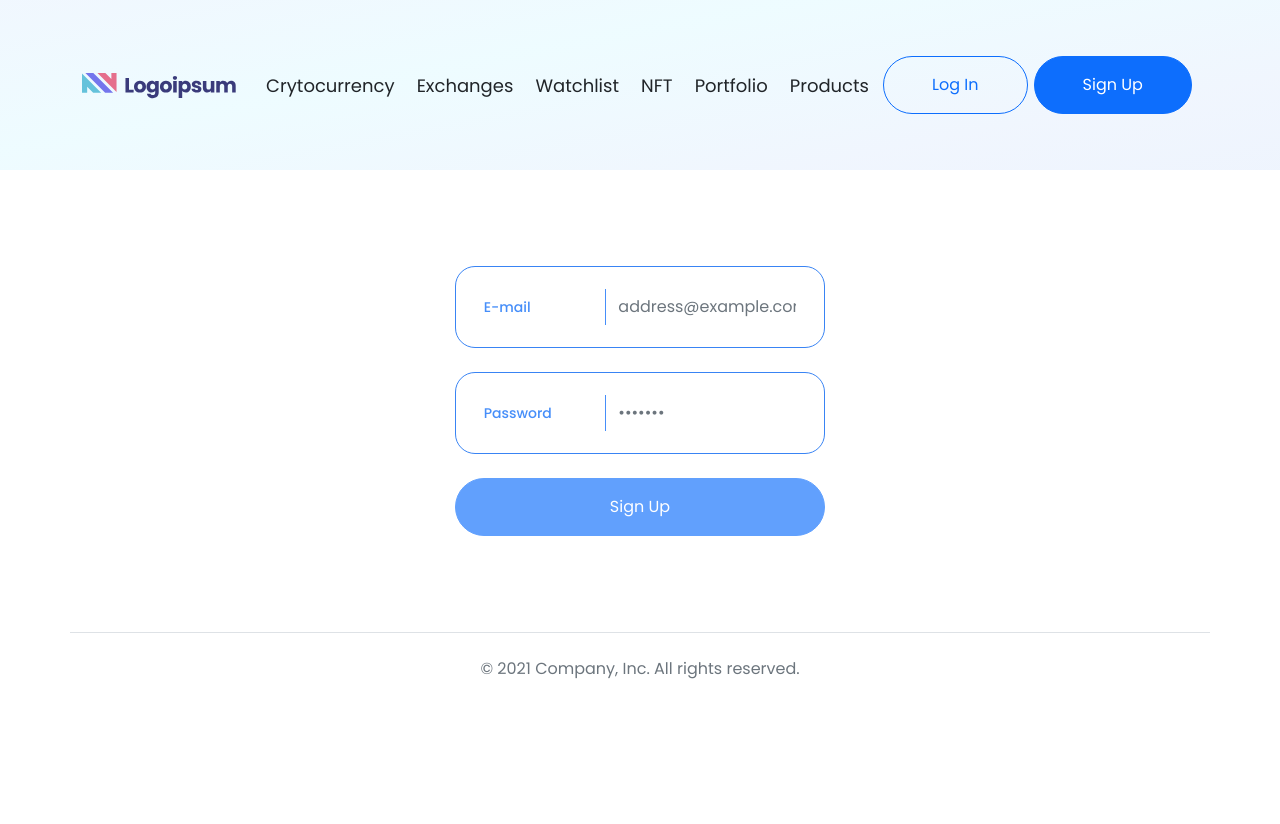
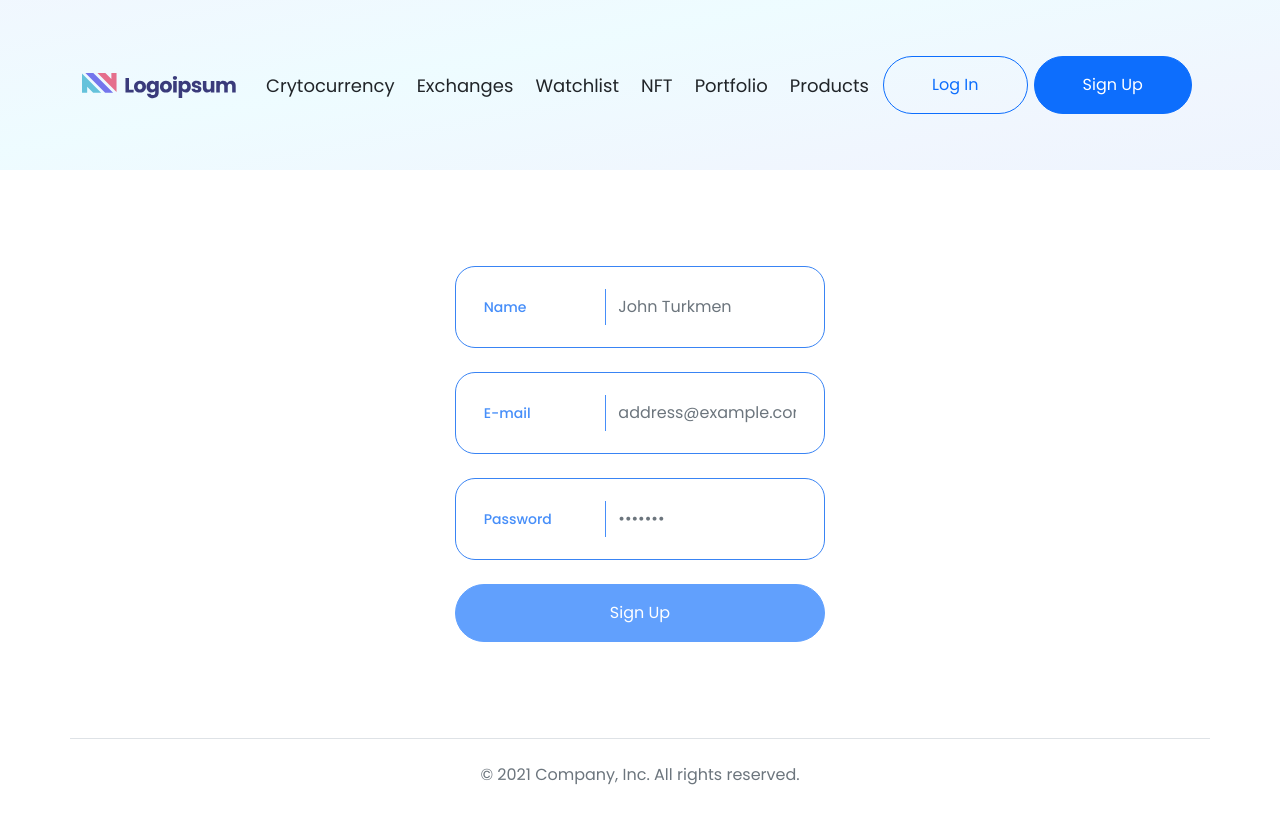
Before and after one commit to abdullahturkmen/koin-marked, a React (Create React App) app: page /sign-up in a window 1280 px wide. Shown: the top 824 px of the page. Before the commit the page ends 800 px from the top, so only its background shows below. Built offline with nearby package versions, Linux system fonts and the light colour scheme.

Commit message:
username field added in sign up register form

```diff
--- a/src/firebase-config/index.js
+++ b/src/firebase-config/index.js
@@ -1,6 +1,6 @@
 import {initializeApp} from "firebase/app";
 import {getFirestore, collection, getDocs} from 'firebase/firestore/lite';
-import {getAuth, createUserWithEmailAndPassword, signInWithEmailAndPassword, signOut} from 'firebase/auth';
+import {getAuth, createUserWithEmailAndPassword, signInWithEmailAndPassword, signOut,updateProfile} from 'firebase/auth';
 import toast from "react-hot-toast";
 // TODO: Add SDKs for Firebase products that you want to use
 // https://firebase.google.com/docs/web/setup#available-libraries
@@ -22,9 +22,14 @@ const app = initializeApp(firebaseConfig);
 const db = getFirestore(app);
 const auth = getAuth();
 
-export const register = async (email, password) => {
+export const register = async (email, password, username) => {
    try{
     const {user} = await createUserWithEmailAndPassword(auth, email, password)
+
+    await updateProfile(auth.currentUser,{
+        displayName: username
+    })
+
     return user
    }catch(e){
     toast.error(e.message)
@@ -34,6 +39,7 @@ export const register = async (email, password) => {
 export const login = async (email, password) => {
     try{
         const {user} = await signInWithEmailAndPassword(auth, email, password)
+
         return user
        }catch(e){
         toast.error(e.message)
--- a/src/pages/Home/index.js
+++ b/src/pages/Home/index.js
@@ -22,9 +22,9 @@ const Home = () => {
         return (
             <>
                 <div>
-                    hoşgeldin ({
-                    user.email
-                })
+                    hoşgeldin {
+                    user.displayName
+                }
                 </div>
 
                 <button onClick={handleLogout}>Çıkış Yap</button>
--- a/src/pages/SignUp/index.js
+++ b/src/pages/SignUp/index.js
@@ -10,14 +10,14 @@ import Swal from 'sweetalert2';
 const SignUp = () => {
 
 
-
+    const [username, setUsername] = useState('');
     const [email, setEmail] = useState('');
     const [password, setPassword] = useState('');
 
     const doRegister = async e => {
         e.preventDefault();
 
-        const user = await register(email, password)
+        const user = await register(email, password,username)
 
     }
 
@@ -39,6 +39,24 @@ const SignUp = () => {
                     <form className="py-4 form-template"
                         onSubmit={doRegister}>
 
+<div className="row my-4">
+                            <div className="col-12">
+                                <div className="input-border">
+                                    <label className="input-group-text" htmlFor="username">Name</label>
+                                    <input type="text" name='username'
+                                        value={username}
+                                        onChange={
+                                            e => setUsername(e.target.value)
+                                        }
+                                        className="form-control
+                                                                                                                form-template-input"
+                                        id="username"
+                                        placeholder="John Turkmen"
+                                        required=""/>
+                                </div>
+                            </div>
+
+                        </div>
                         <div className="row my-4">
                             <div className="col-12">
                                 <div className="input-border">
```
